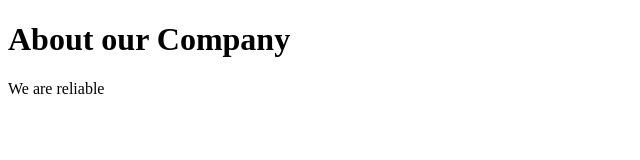
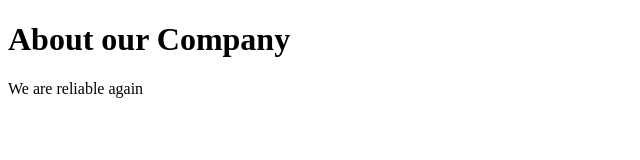
Before and after one commit to topmultiventures/project, a plain HTML site: page index.html in a window 1280 px wide. Shown: the full height of the page, 0-640 px from the left. Drawn offline with Linux system fonts and the light colour scheme.

Commit message:
checking

```diff
--- a/index.html
+++ b/index.html
@@ -7,6 +7,6 @@
 </head>
 <body>
     <h1>About our Company</h1>
-    <P>We are reliable</P>
+    <P>We are reliable again</P>
 </body>
 </html>
```
